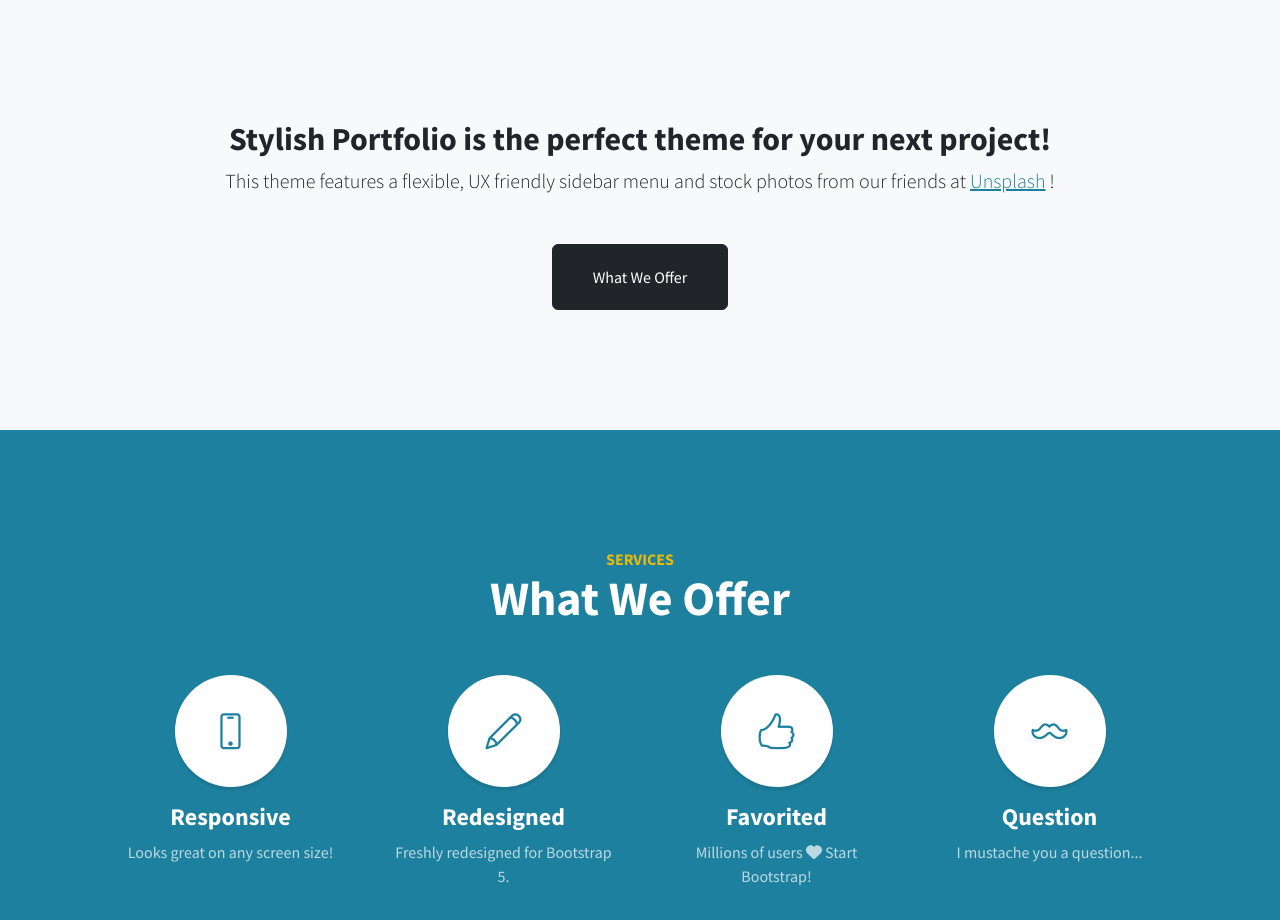
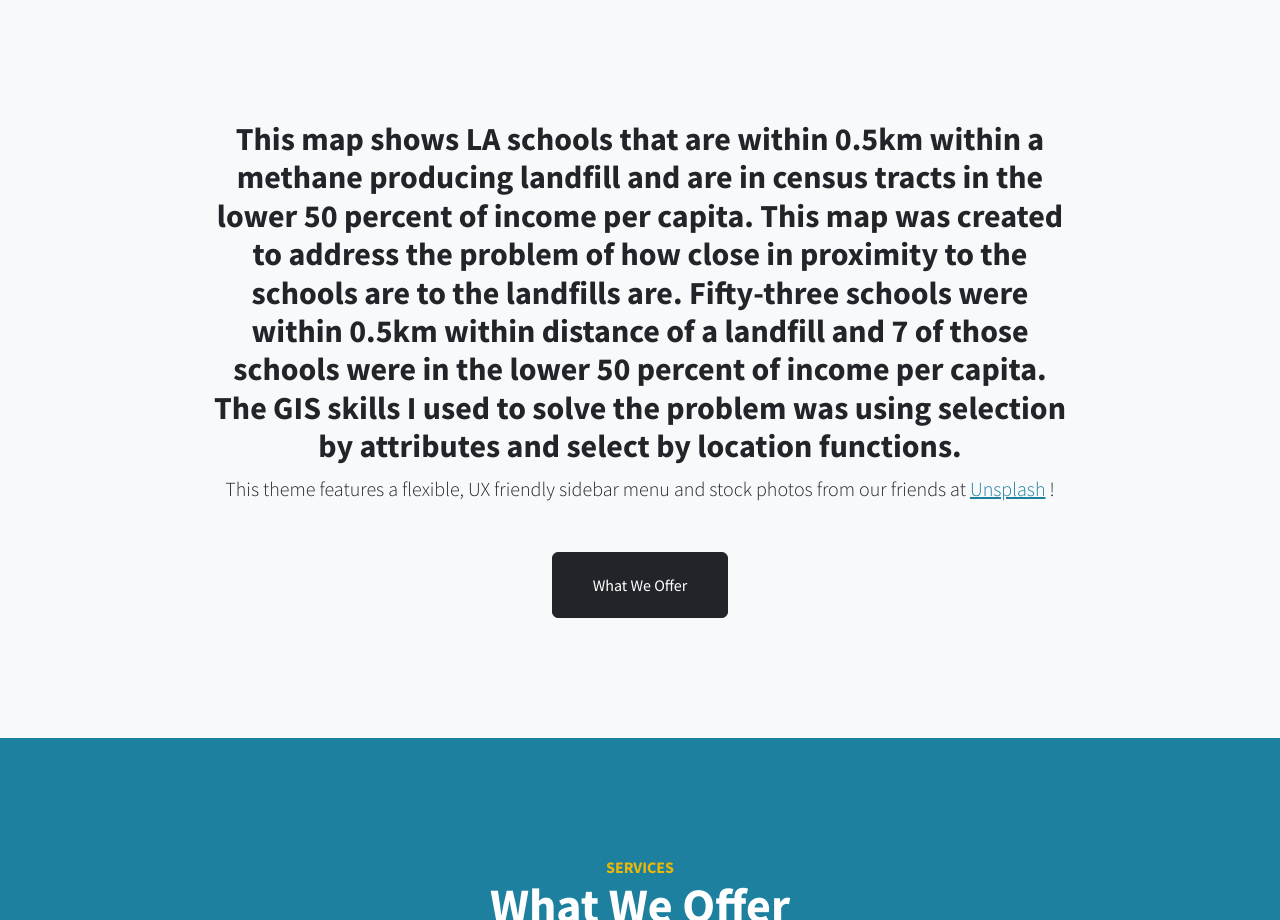
Before and after one commit to kshaun98/shaunzy, a plain HTML site: page index.html in a window 1280 px wide. Shown: the part 800-1720 px from the top of the page. Drawn offline with nearby package versions, Linux system fonts and the light colour scheme.

Commit message:
Update index.html

```diff
--- a/index.html
+++ b/index.html
@@ -43,7 +43,10 @@
             <div class="container px-4 px-lg-5 text-center">
                 <div class="row gx-4 gx-lg-5 justify-content-center">
                     <div class="col-lg-10">
-                        <h2>Stylish Portfolio is the perfect theme for your next project!</h2>
+                        <h2>This map shows LA schools that are within 0.5km within a methane producing landfill and are in census tracts in the lower 50 percent of income per capita. This map was created to address the problem of how close in proximity to the schools are to the landfills are. Fifty-three schools were within 0.5km within distance of a landfill and 7 of those schools were in the lower 50 percent of income per capita.
+
+The GIS skills I used to solve the problem was using selection by attributes and select by location functions.
+</h2>
                         <p class="lead mb-5">
                             This theme features a flexible, UX friendly sidebar menu and stock photos from our friends at
                             <a href="https://unsplash.com/">Unsplash</a>
```
